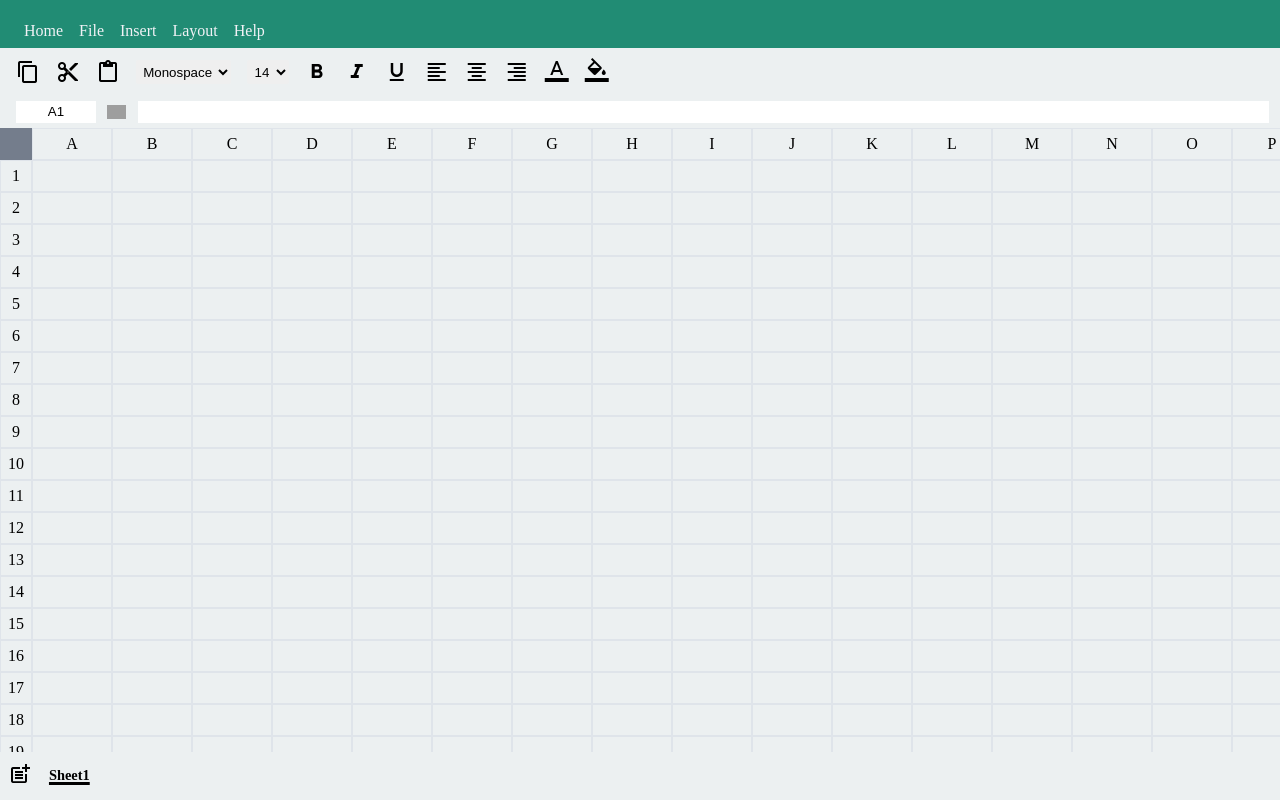
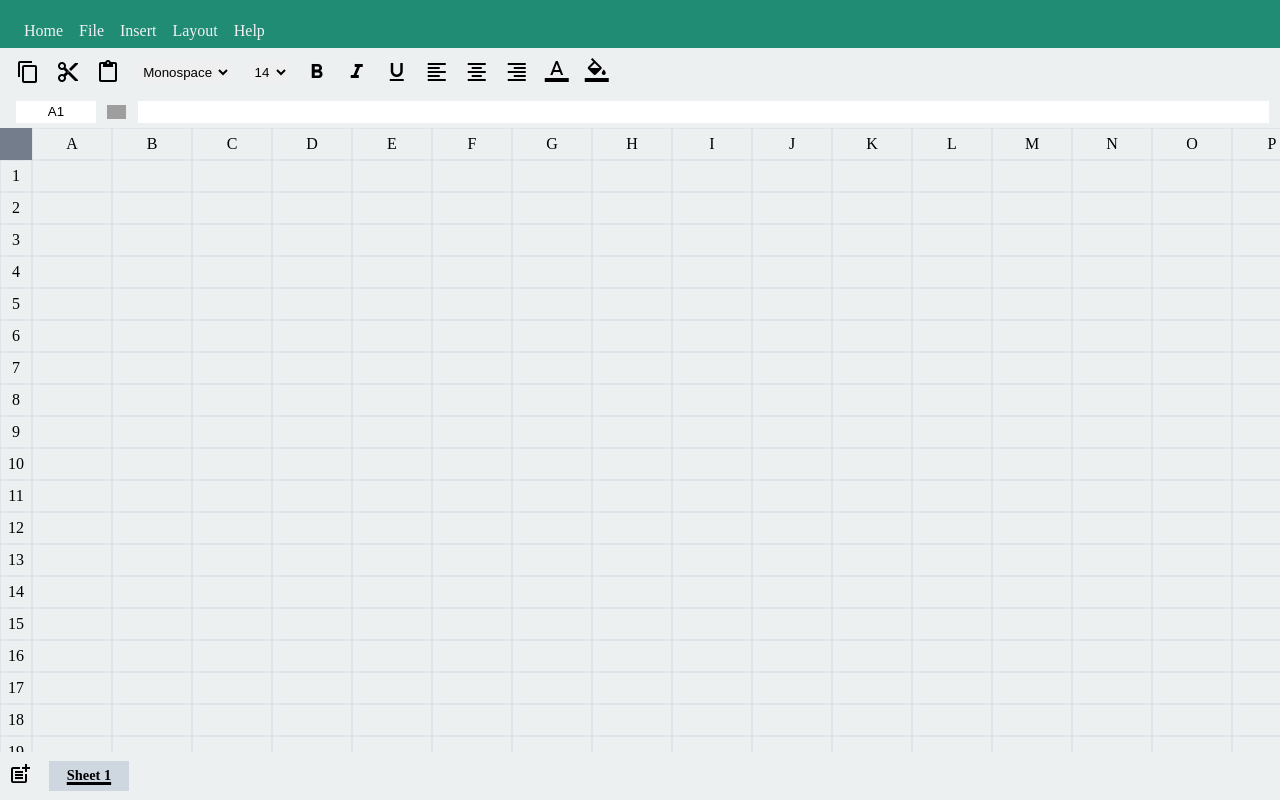
Before and after one commit to arunm-engineer/Browser_Projects, a plain HTML site: page Excel_Clone/index.html in a window 1280 px wide. Drawn offline with Linux system fonts and the light colour scheme; grey boxes are pictures that could not be loaded.

Commit message:
Implemented Multiple Sheet Management

```diff
--- a/Excel_Clone/cell-properties.js
+++ b/Excel_Clone/cell-properties.js
@@ -1,26 +1,32 @@
 // Storage
+let collectedSheetDB = [];  //Contains all SheetDB
 let sheetDB = [];
 
-for (let i = 0; i < rows; i++) {
-    let sheetRow = [];
-    for (let j = 0; j < cols; j++) {
-        let cellProp = {
-            bold: false,
-            italic: false,
-            underline: false,
-            alignment: "left",
-            fontFamily: "monospace",
-            fontSize: "14",
-            fontColor: "#000000",
-            BGcolor: "#000000",  // Just for indication purpose,
-            value: "",
-            formula: "",
-            children: [],
-        }
-        sheetRow.push(cellProp);
-    }
-    sheetDB.push(sheetRow);
+{
+    let addSheetBtn = document.querySelector(".sheet-add-icon");
+    addSheetBtn.click();
 }
+
+// for (let i = 0; i < rows; i++) {
+//     let sheetRow = [];
+//     for (let j = 0; j < cols; j++) {
+//         let cellProp = {
+//             bold: false,
+//             italic: false,
+//             underline: false,
+//             alignment: "left",
+//             fontFamily: "monospace",
+//             fontSize: "14",
+//             fontColor: "#000000",
+//             BGcolor: "#000000",  // Just for indication purpose,
+//             value: "",
+//             formula: "",
+//             children: [],
+//         }
+//         sheetRow.push(cellProp);
+//     }
+//     sheetDB.push(sheetRow);
+// }
 
 
 // Selectors for cell properties
@@ -154,8 +160,6 @@ function addListenerToAttachCellProperties(cell) {
         cell.style.backgroundColor = cellProp.BGcolor === "#000000" ? "transparent" : cellProp.BGcolor;
         cell.style.textAlign = cellProp.alignment;
 
-        console.log(cellProp.fontFamily, cellProp.fontSize);
-
 
         // Apply properties UI Props container
         bold.style.backgroundColor = cellProp.bold ? activeColorProp : inactiveColorProp;
@@ -185,7 +189,7 @@ function addListenerToAttachCellProperties(cell) {
 
         let formulaBar = document.querySelector(".formula-bar");
         formulaBar.value = cellProp.formula;
-        cell.value = cellProp.value;
+        cell.innerText = cellProp.value;
     })
 }
 
--- a/Excel_Clone/cycleValidation.js
+++ b/Excel_Clone/cycleValidation.js
@@ -1,14 +1,15 @@
 // Storage -> 2D array (Basic needed)
+let collectedGraphComponent = [];
 let graphComponentMatrix = [];
 
-for (let i = 0; i < rows; i++) {
-    let row = [];
-    for (let j = 0; j < cols; j++) {
-        // Why array -> More than 1 child relation(dependency)
-        row.push([]);
-    }
-    graphComponentMatrix.push(row);
-}
+// for (let i = 0; i < rows; i++) {
+//     let row = [];
+//     for (let j = 0; j < cols; j++) {
+//         // Why array -> More than 1 child relation(dependency)
+//         row.push([]);
+//     }
+//     graphComponentMatrix.push(row);
+// }
 
 // True -> cyclic, False -> Not cyclic
 function isGraphCylic(graphComponentMatrix) {
--- a/Excel_Clone/grid.js
+++ b/Excel_Clone/grid.js
@@ -46,7 +46,3 @@ function addListenerForAddressBarDisplay(cell, i, j) {
         addressBar.value = `${colID}${rowID}`;
     })
 }
-
-// By default click on first cell via DOM
-let firstCell = document.querySelector(".cell");
-firstCell.click();
--- a/Excel_Clone/index.html
+++ b/Excel_Clone/index.html
@@ -90,14 +90,14 @@
             </span>
         </div>
         <div class="sheets-folder-cont">
-            <div class="sheet-folder">Sheet1</div>
         </div>
     </div>
 
     <script src="./grid.js"></script>
+    <script src="./cyclicPathTrace.js"></script>
+    <script src="./cycleValidation.js"></script>
+    <script src="./sheetsHandling.js"></script>
     <script src="./cell-properties.js"></script>
-    <script src="./cycleValidation.js"></script>
-    <script src="./cyclicPathTrace.js"></script>
     <script src="./formula.js"></script>
 </body>
 
--- /dev/null
+++ b/Excel_Clone/sheetsHandling.js
@@ -0,0 +1,138 @@
+let activeSheetColor  ="#ced6e0";
+
+let sheetsFolderCont = document.querySelector(".sheets-folder-cont");
+let addSheetBtn = document.querySelector(".sheet-add-icon");
+addSheetBtn.addEventListener("click", (e) => {
+    let sheet = document.createElement("div");
+    sheet.setAttribute("class", "sheet-folder");
+
+    let allSheetFolders = document.querySelectorAll(".sheet-folder");
+    sheet.setAttribute("id", allSheetFolders.length);
+
+    sheet.innerHTML = `
+        <div class="sheet-content">Sheet ${allSheetFolders.length + 1}</div>
+    `;
+
+    sheetsFolderCont.appendChild(sheet);
+    // DB
+    createSheetDB();
+    createGraphComponentMatrix();
+    handleSheetActiveness(sheet);
+    handleSheetRemoval(sheet);
+    sheet.click();
+})
+
+function handleSheetRemoval(sheet) {
+    sheet.addEventListener("mousedown", (e) => {
+        // Right click
+        if (e.button !== 2) return;
+
+        let allSheetFolders = document.querySelectorAll(".sheet-folder");
+        if (allSheetFolders.length === 1) {
+            alert("You need to have atleast one sheet!!");
+            return;
+        }
+
+        let response = confirm("Your sheet will be removed permanently, Are you sure?");
+        if (response === false) return;
+
+        let sheetIdx = Number(sheet.getAttribute("id"));
+        // DB
+        collectedSheetDB.splice(sheetIdx, 1);
+        collectedGraphComponent.splice(sheetIdx, 1);
+        // UI
+        handleSheetUIRemoval(sheet)
+
+        // By default DB to sheet 1 (active)
+        sheetDB = collectedSheetDB[0];
+        graphComponentMatrix = collectedGraphComponent[0];
+        handleSheetProperties();
+    })
+}
+
+function handleSheetUIRemoval(sheet) {
+    sheet.remove();
+    let allSheetFolders = document.querySelectorAll(".sheet-folder");
+    for (let i = 0;i < allSheetFolders.length;i++) {
+        allSheetFolders[i].setAttribute("id", i);
+        let sheetContent = allSheetFolders[i].querySelector(".sheet-content");
+        sheetContent.innerText = `Sheet ${i+1}`;
+        allSheetFolders[i].style.backgroundColor = "transparent";
+    }
+
+    allSheetFolders[0].style.backgroundColor = activeSheetColor;
+}
+
+function handleSheetDB(sheetIdx) {
+    sheetDB = collectedSheetDB[sheetIdx];
+    graphComponentMatrix = collectedGraphComponent[sheetIdx];
+}
+
+function handleSheetProperties() {
+    console.log("Handling props", sheetDB);
+    for (let i = 0; i < rows; i++) {
+        for (let j = 0; j < cols; j++) {
+            let cell = document.querySelector(`.cell[rid="${i}"][cid="${j}"]`);
+            cell.click();
+        }
+    }
+    // By default click on first cell via DOM
+    let firstCell = document.querySelector(".cell");
+    firstCell.click();
+}
+
+function handleSheetUI(sheet) {
+    let allSheetFolders = document.querySelectorAll(".sheet-folder");
+    for (let i = 0; i < allSheetFolders.length; i++) {
+        allSheetFolders[i].style.backgroundColor = "transparent";
+    }
+    sheet.style.backgroundColor = activeSheetColor;
+}
+
+function handleSheetActiveness(sheet) {
+    sheet.addEventListener("click", (e) => {
+        let sheetIdx = Number(sheet.getAttribute("id"));
+        handleSheetDB(sheetIdx);
+        handleSheetProperties();
+        handleSheetUI(sheet);
+        console.log(sheetDB);
+    })
+}
+
+function createSheetDB() {
+    let sheetDB = [];
+    for (let i = 0; i < rows; i++) {
+        let sheetRow = [];
+        for (let j = 0; j < cols; j++) {
+            let cellProp = {
+                bold: false,
+                italic: false,
+                underline: false,
+                alignment: "left",
+                fontFamily: "monospace",
+                fontSize: "14",
+                fontColor: "#000000",
+                BGcolor: "#000000",  // Just for indication purpose,
+                value: "",
+                formula: "",
+                children: [],
+            }
+            sheetRow.push(cellProp);
+        }
+        sheetDB.push(sheetRow);
+    }
+    collectedSheetDB.push(sheetDB);
+}
+
+function createGraphComponentMatrix() {
+    let graphComponentMatrix = [];
+    for (let i = 0; i < rows; i++) {
+        let row = [];
+        for (let j = 0; j < cols; j++) {
+            // Why array -> More than 1 child relation(dependency)
+            row.push([]);
+        }
+        graphComponentMatrix.push(row);
+    }
+    collectedGraphComponent.push(graphComponentMatrix);
+}
--- a/Excel_Clone/style.css
+++ b/Excel_Clone/style.css
@@ -83,18 +83,33 @@ body {
 .sheet-add-icon {
     width: 2vw;
 }
+.sheet-add-icon:hover {
+    cursor: default;
+}
+
 .sheets-folder-cont {
     display: flex;
     align-items: center;
     height: 80%;
     width: 5rem;
     width: calc( 100vw - 2vw );
+    overflow: auto;
 }
 .sheet-folder {
+    height: 80%;
     text-decoration: underline;
     font-weight: bold;
     text-decoration-thickness: 3px;
     font-size: 0.9rem;
+    /* background-color: lightblue; */
+    text-align: center;
+    display: flex;
+    justify-content: center;
+    align-items: center;
+}
+.sheet-content {
+    width: 5rem;
+    /* background-color: lightgreen; */
 }
 
 .grid-cont {
```
